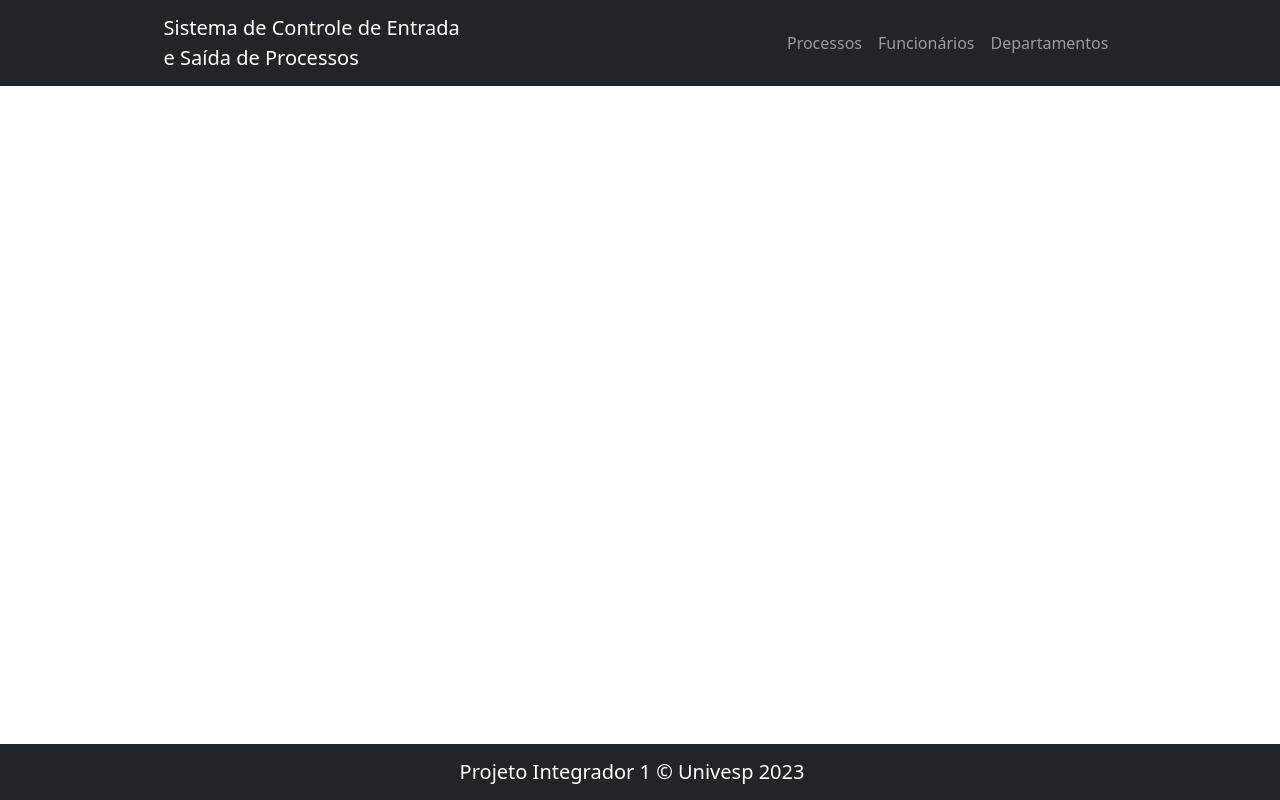
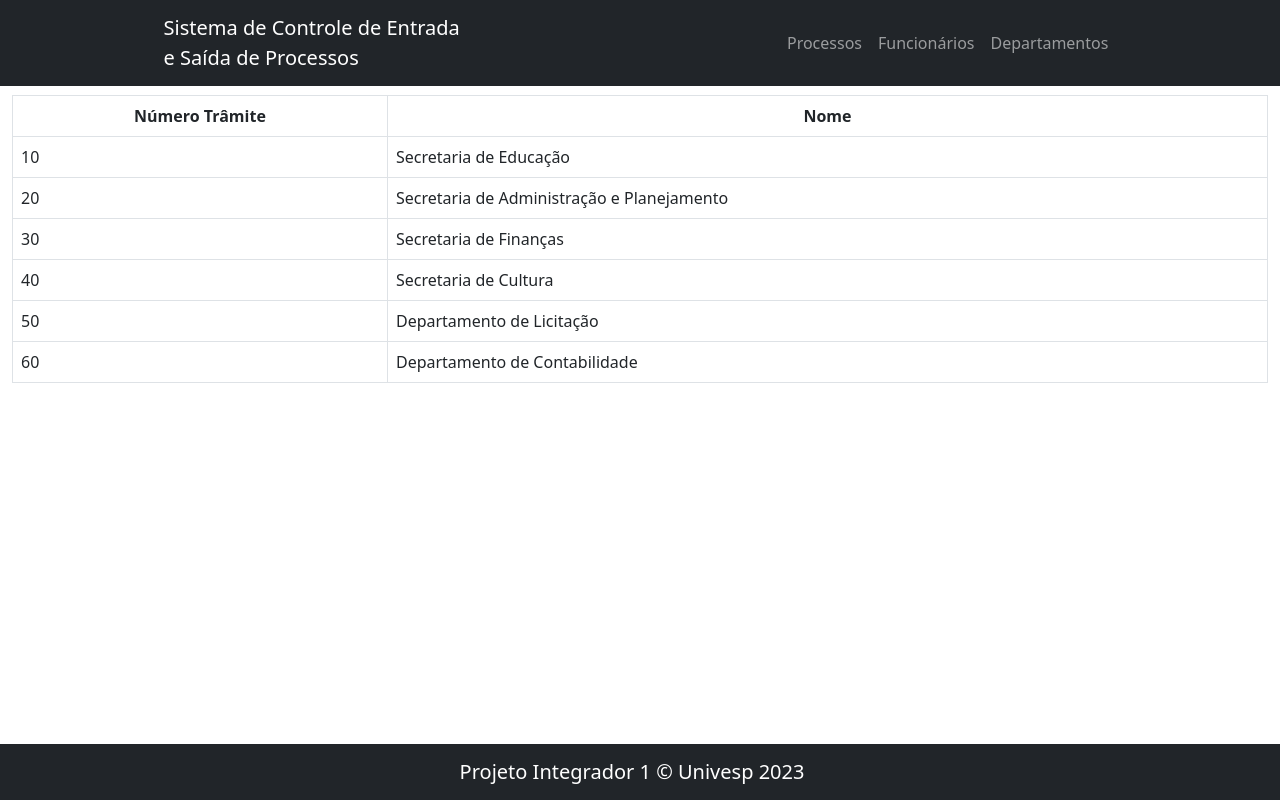
Before and after one commit to marianaleitao/Projeto-Integrador-1-Univesp, a React (Create React App) app: page /departments in a window 1280 px wide. Built offline with nearby package versions, Linux system fonts and the light colour scheme.

Commit message:
Criado tabela para exibir os dados dos departamentos

```diff
--- /dev/null
+++ b/src/app/components/Department/TBodyDataDepartment/index.js
@@ -0,0 +1,10 @@
+function TBodyDataDepartment( { department } ) {
+    return (
+        <tr>
+            <td>{ department.tramite }</td>
+            <td>{ department.nome }</td>
+        </tr>
+    );
+}
+
+export default TBodyDataDepartment;
--- /dev/null
+++ b/src/app/components/Department/TableDepartment/TableDepartment.module.css
@@ -0,0 +1,8 @@
+.container {
+    margin-top: 95px;
+    margin-bottom: 65px;
+}
+
+.tabela thead {
+    text-align: center;
+}
--- /dev/null
+++ b/src/app/components/Department/TableDepartment/index.js
@@ -0,0 +1,29 @@
+import Container from 'react-bootstrap/Container';
+import Table from 'react-bootstrap/Table';
+import styles from './TableDepartment.module.css';
+import departments from '../../../../json/departments.json';
+import TBodyDataDepartment from '../TBodyDataDepartment';
+
+function TableDepartment() {
+    return (
+        <>
+            <Container fluid className={styles.container}>
+                <Table bordered hover className={styles.tabela}>
+                    <thead>
+                        <tr>
+                            <th>Número Trâmite</th>
+                            <th>Nome</th>
+                        </tr>
+                    </thead>
+                    <tbody>
+                       {
+                            departments?.map((department) => <TBodyDataDepartment department={department} key={department.id} />)
+                       }
+                    </tbody>
+                </Table>
+            </Container>
+        </>
+    );
+}
+
+export default TableDepartment;
--- /dev/null
+++ b/src/app/pages/DepartmentPage/index.js
@@ -0,0 +1,9 @@
+import TableDepartment from "../../components/Department/TableDepartment";
+
+function DepartmentPage() {
+    return (
+        <TableDepartment />
+    );
+}
+
+export default DepartmentPage;
--- a/src/app/routes.js
+++ b/src/app/routes.js
@@ -1,6 +1,7 @@
 import { BrowserRouter, Route, Routes } from "react-router-dom";
 import EmployeePage from './pages/EmployeePage';
 import DocumentPage from "./pages/DocumentPage";
+import DepartmentPage from "./pages/DepartmentPage";
 
 function AppRoutes() {
     return (
@@ -8,7 +9,7 @@ function AppRoutes() {
             <Routes>
                 <Route path="/" element={<DocumentPage />}></Route>
                 <Route path="/employees" element={<EmployeePage />}></Route>
-                {/* <Route path="/departments" element={<DepartmentsPage />}></Route> */}
+                <Route path="/departments" element={<DepartmentPage />}></Route>
             </Routes>
         </BrowserRouter>
     );
```
